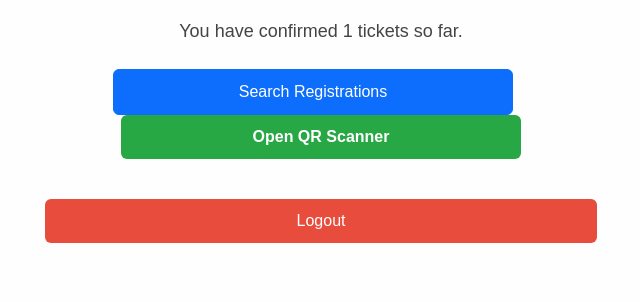
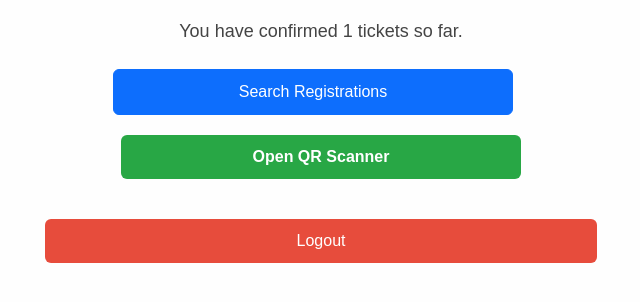
Before and after one commit to prithvirajbl280/Campus_Event_Digital_Ticketing_and_Management_System, a Django app: template ticketing/templates/ticketing/organiser_dashboard.html in a window 1280 px wide. Shown: the part 104-406 px from the top of the page, without its empty margins (319-959 px from the left). Run offline with Django 5.2, Linux system fonts and the light colour scheme; the template is opened without the code that fills it: most values are stand-ins (such as "Sample title", 1, 10 or a date in 2020).

Commit message:
Update organiser_dashboard.html

```diff
--- a/ticketing/templates/ticketing/organiser_dashboard.html
+++ b/ticketing/templates/ticketing/organiser_dashboard.html
@@ -10,7 +10,7 @@
 
   <a href="{% url 'organiser_search' %}" class="btn btn-primary">Search Registrations</a>
 
-<a href="{% url 'ticket_scanner' %}" class="qr-scanner-button">
+<a href="{% url 'ticket_scanner' %}" class="qr-scanner-button" style="margin-top: 20px;">
   Open QR Scanner
 </a>
 
```
